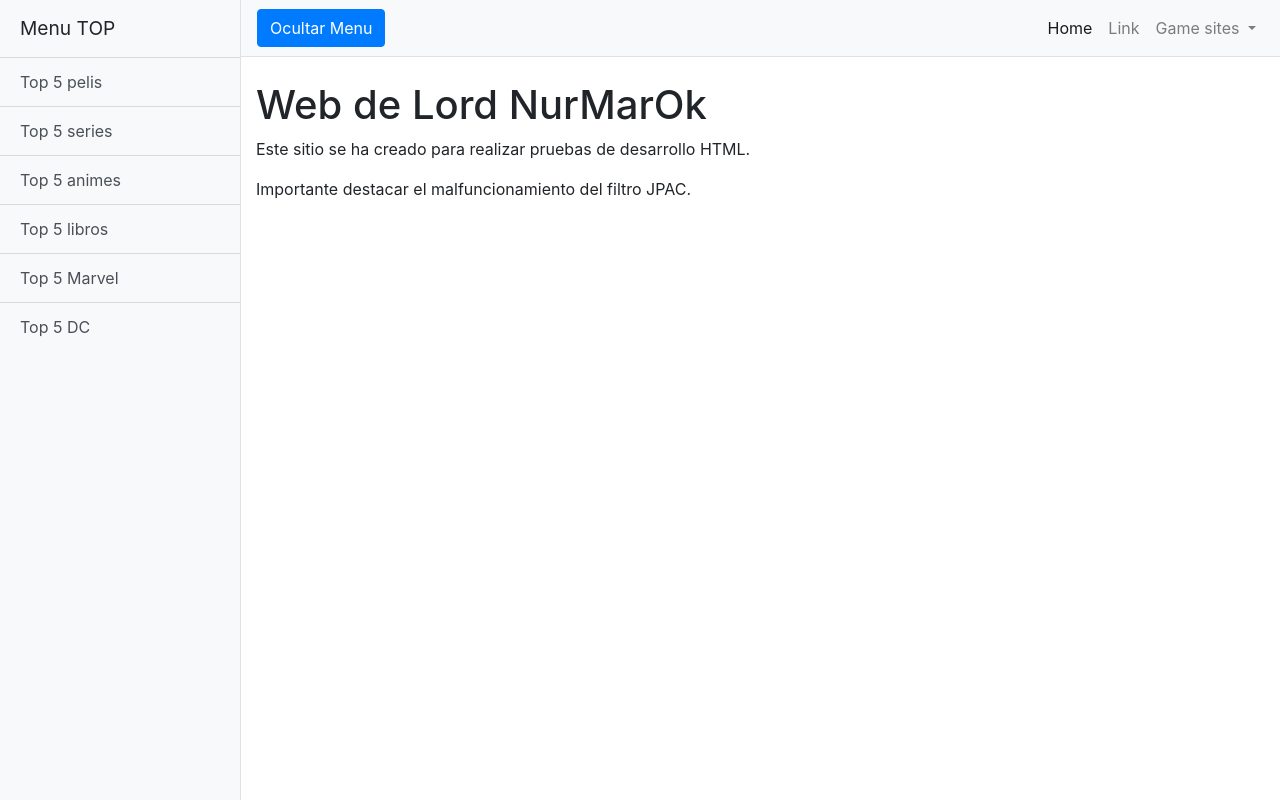
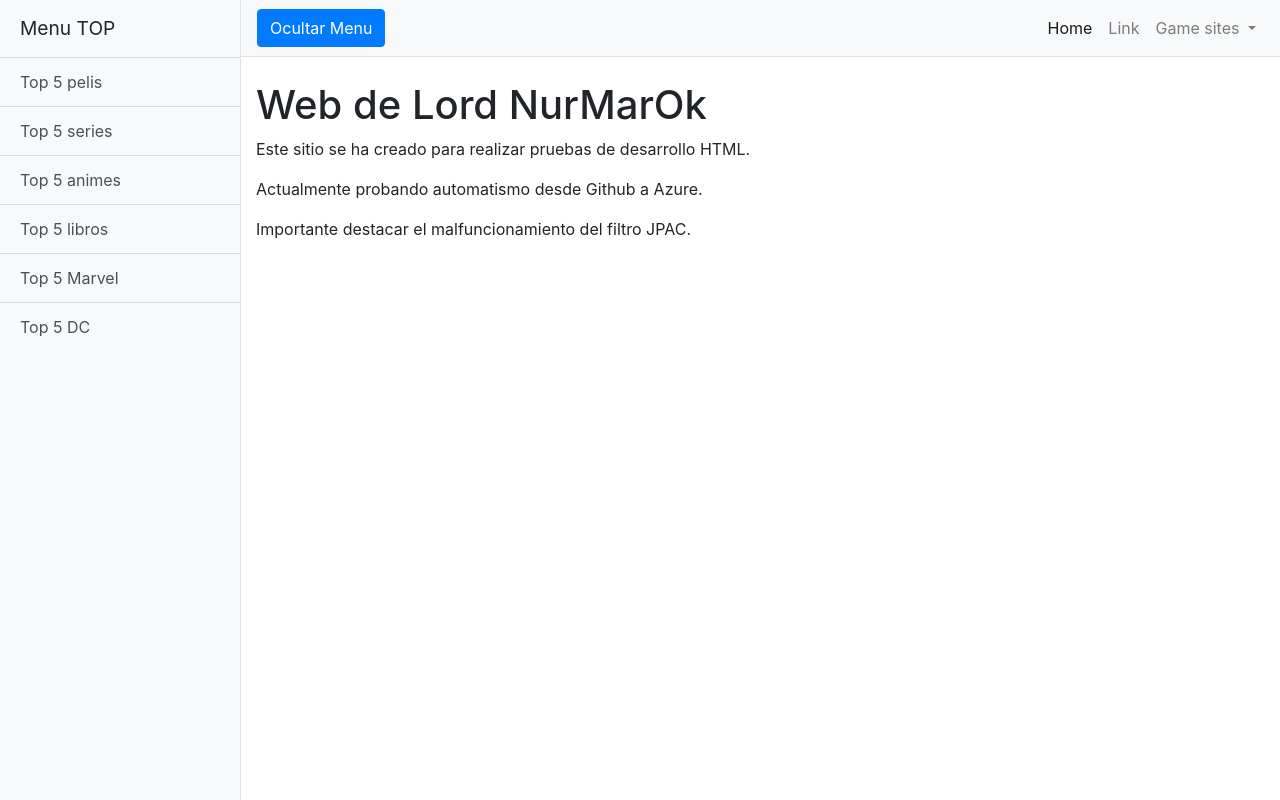
Before and after one commit to jigamagit/jigamasite, a website: page index.html in a window 1280 px wide. Drawn offline with Linux system fonts and the light colour scheme.

Commit message:
Update index.html

```diff
--- a/index.html
+++ b/index.html
@@ -73,6 +73,7 @@
       <div class="container-fluid">
         <h1 class="mt-4">Web de Lord NurMarOk</h1>
         <p>Este sitio se ha creado para realizar pruebas de desarrollo HTML.</p>
+		<p>Actualmente probando automatismo desde Github a Azure.</p>
 		<p>Importante destacar el malfuncionamiento del filtro JPAC.</p>
 
          <!--<p>Make sure to keep all page content within the <code>#page-content-wrapper</code>. The top navbar is optional, and just for demonstration. Just create an element with the <code>#menu-toggle</code> ID which will toggle the menu when clicked.</p>-->
```
